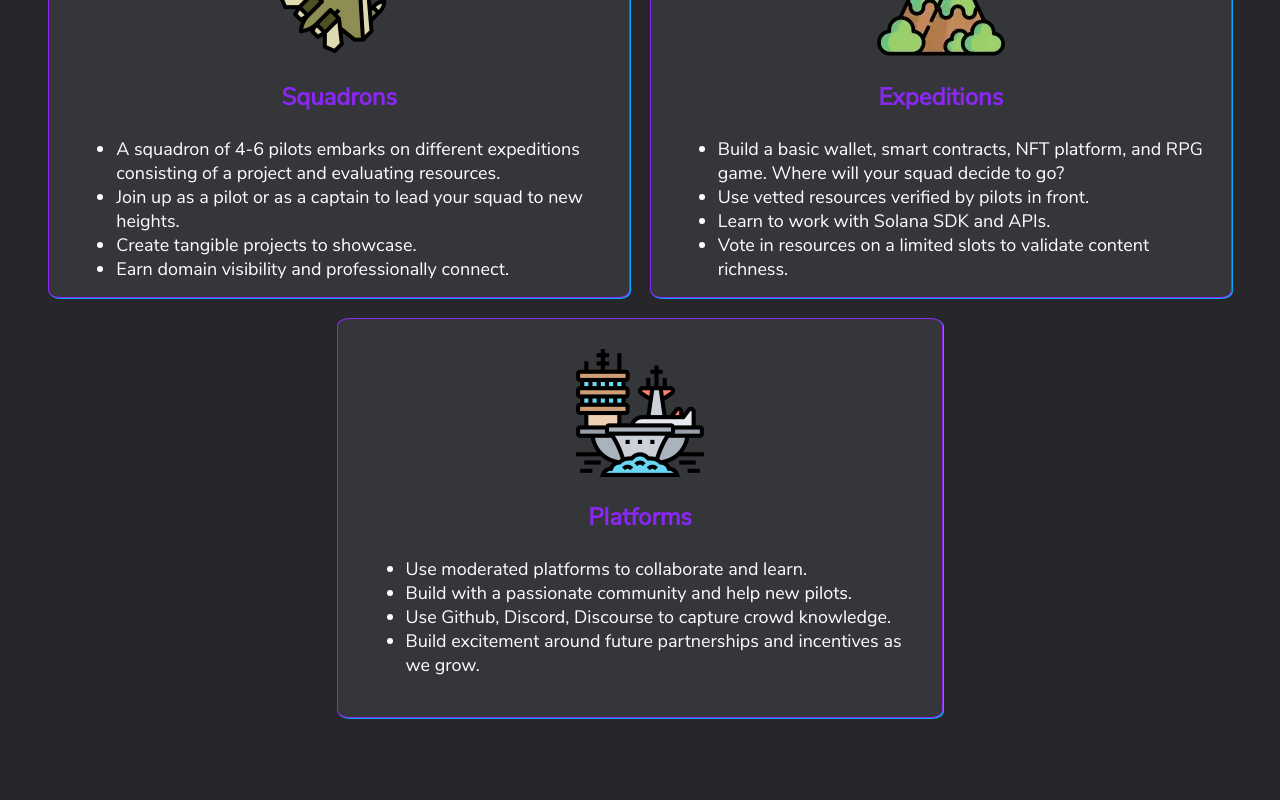
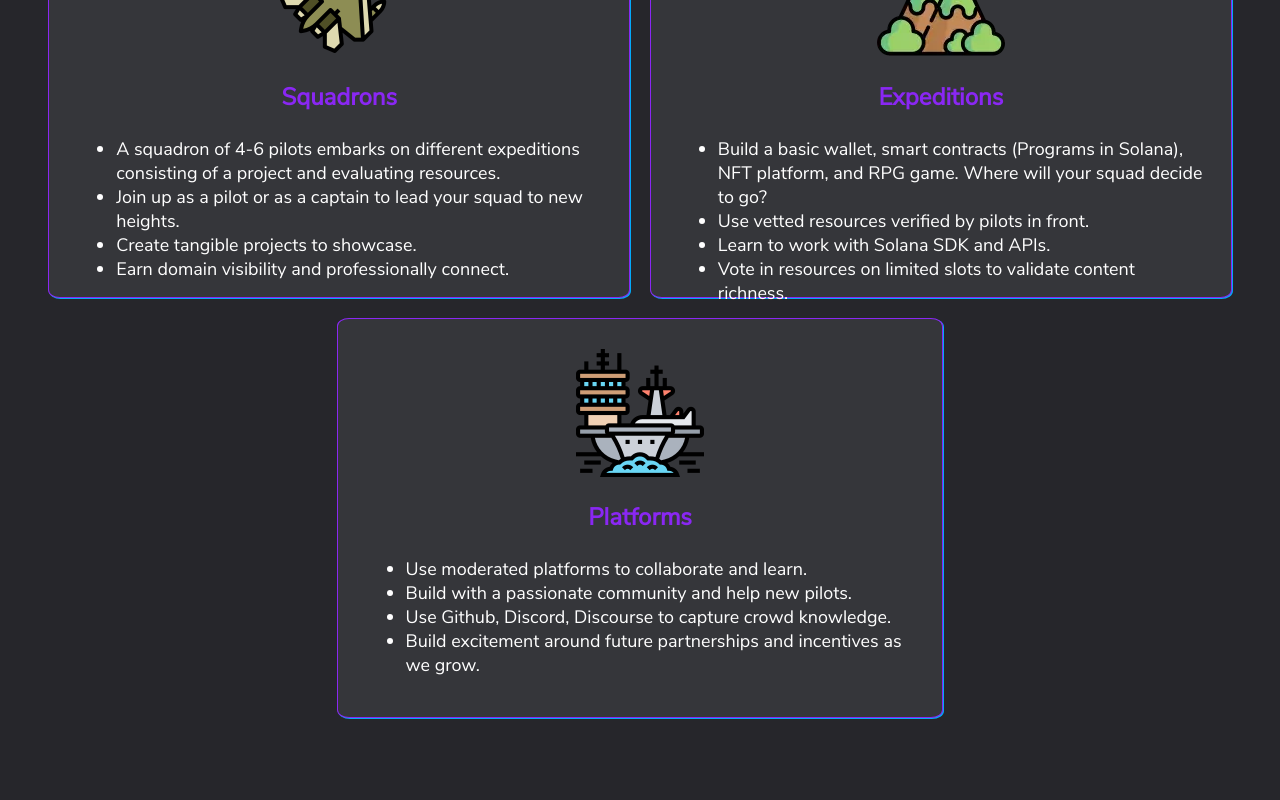
Before and after one commit to icarus-initiative/organization_website, a Next.js app: page / in a window 1280 px wide. Shown: the part 1040-1840 px from the top of the page. Built offline with nearby package versions, Linux system fonts and the light colour scheme.

Commit message:
Update links and text

```diff
--- a/src/About.js
+++ b/src/About.js
@@ -88,14 +88,13 @@ export default function About() {
             <CardTitle>Expeditions</CardTitle>
             <CardDescription>
               <li>
-                Build a basic wallet, smart contracts, NFT platform, and RPG
-                game. Where will your squad decide to go?
+                Build a basic wallet, smart contracts (Programs in Solana), NFT
+                platform, and RPG game. Where will your squad decide to go?
               </li>
               <li>Use vetted resources verified by pilots in front.</li>
               <li>Learn to work with Solana SDK and APIs.</li>
               <li>
-                Vote in resources on a limited slots to validate content
-                richness.
+                Vote in resources on limited slots to validate content richness.
               </li>
             </CardDescription>
           </Card>
--- a/src/FAQ.js
+++ b/src/FAQ.js
@@ -322,6 +322,16 @@ export default function FAQ() {
                   target='_blank'
                 >
                   Icarus Discord Channel
+                </a>{' '}
+                or drop an email to
+                <a
+                  href={faq.email.url}
+                  title={faq.email.title}
+                  rel='noopener noreferrer nofollow'
+                  target='_blank'
+                >
+                  {' '}
+                  Icarus Initiative
                 </a>
                 .
               </Li>
--- a/src/Process.js
+++ b/src/Process.js
@@ -134,7 +134,8 @@ export default function Process() {
                 github team page, a github repo, and a squad discord channel.
               </li>
               <li>
-                If enlisting as a pilot, scroll through{' '}
+                If enlisting as a pilot, the #enlist channel on discord or
+                scroll through{' '}
                 <a
                   href={process.teams.url}
                   title={process.teams.title}
--- a/src/lib.js
+++ b/src/lib.js
@@ -81,7 +81,7 @@ export default function lib() {
       title: 'Figment.io Solana Protocol',
     },
     walletGuidelines: {
-      url: 'https://github.com/icarus-initiative/icarus_initiative/blob/main/1st_expedition_project_guildeline.md',
+      url: 'https://github.com/icarus-initiative/icarus_initiative/blob/main/1st_expedition_wallet_guidelines.md',
       title: 'Icarus Initiative Wallet Guidelines',
     },
     twitter: {
@@ -103,6 +103,10 @@ export default function lib() {
     right: {
       name: 'Right Wave Image',
       photo: 'right_wave.jpg',
+    },
+    email: {
+      url: 'mailto:hello@icarusinitiative.com?subject=Icarus Website&body=Hello admin!',
+      title: 'Icarus Initiative Email',
     },
   };
 
```
